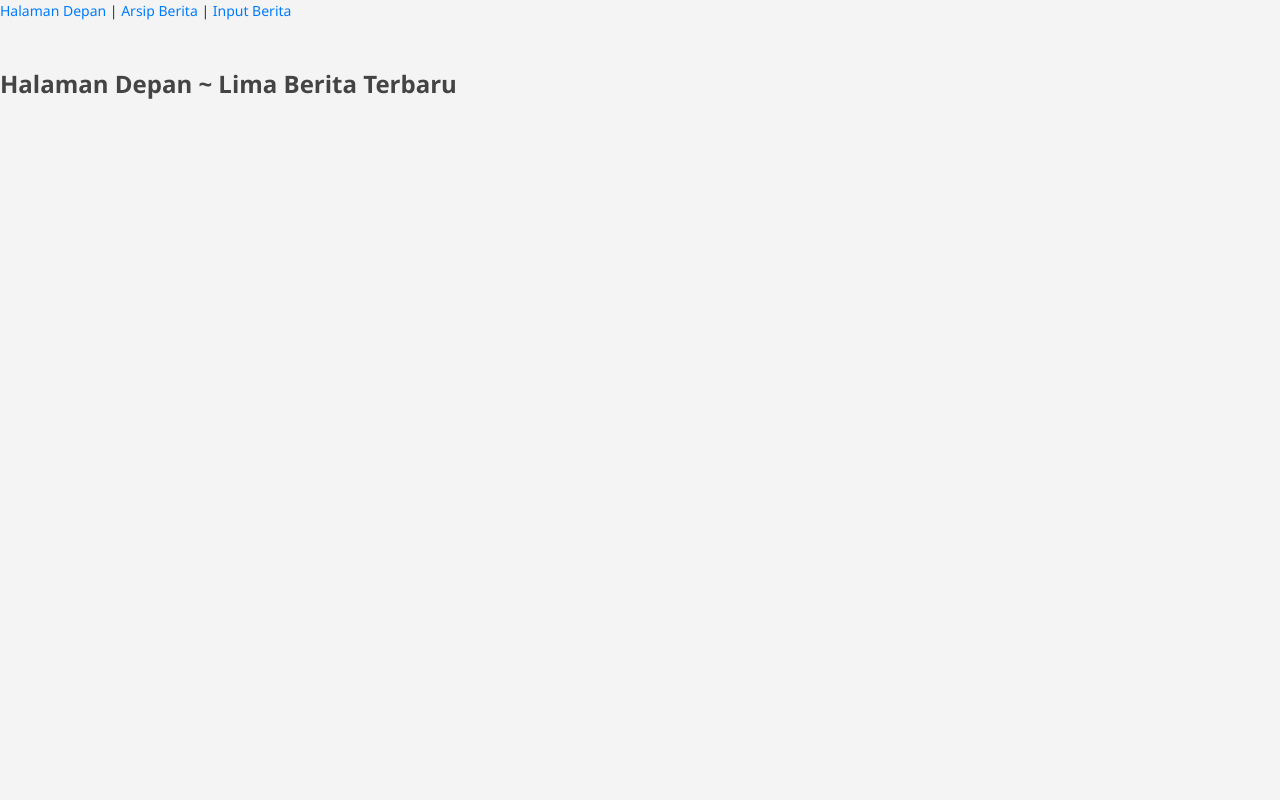
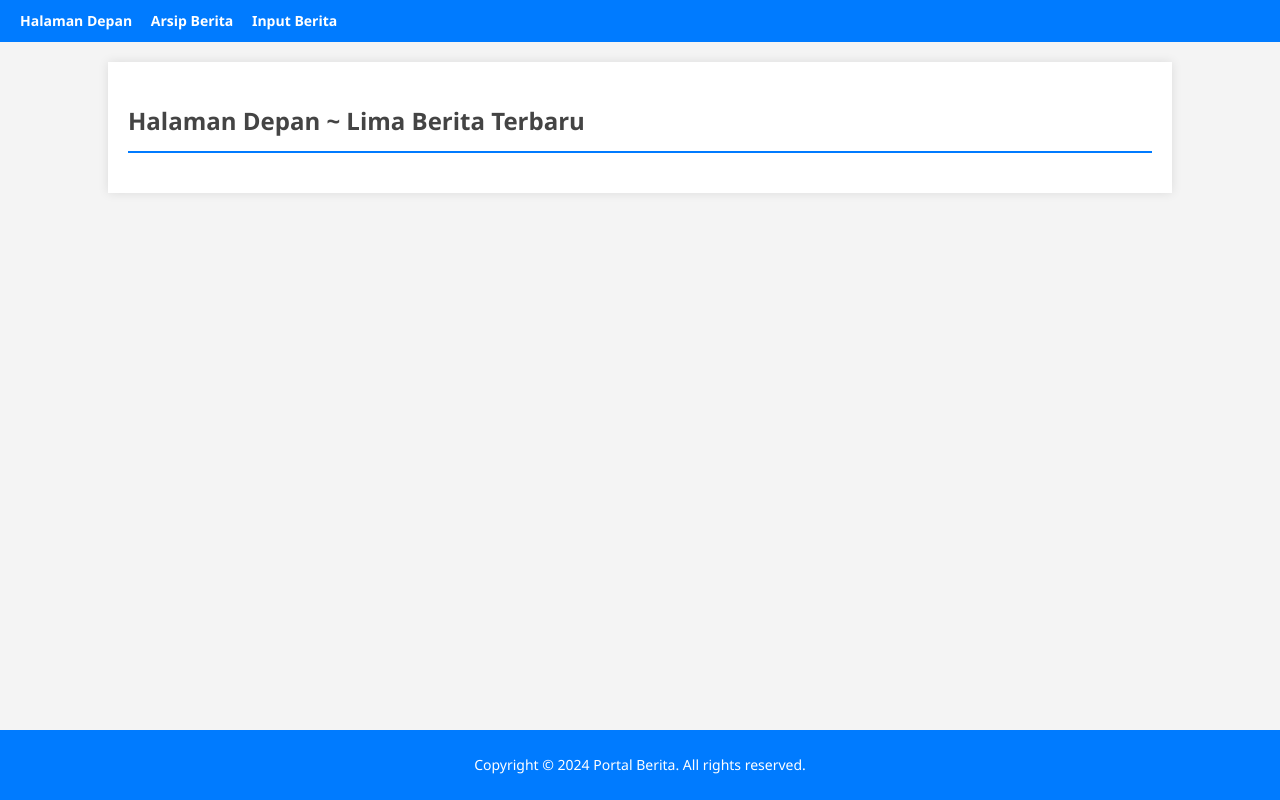
Before and after one commit to Ferdiii06/portalberita, a PHP site: page / in a window 1280 px wide. Run offline with PHP 8.4, Linux system fonts and the light colour scheme; data comes from the database, SQL or seed files in the repository; data that the repository does not hold is empty.

Commit message:
Update index.php

```diff
--- a/index.php
+++ b/index.php
@@ -10,11 +10,17 @@ include("koneksi.php");
         <link rel="stylesheet" href="style.css">
     </head>
     <body>
-        <a href="index.php">Halaman Depan</a> |
-        <a href="arsip_berita.php">Arsip Berita</a> |
+        <!-- Header -->
+        <header>
+            <nav>
+                <a href="index.php">Halaman Depan</a>
+                <a href="arsip_berita.php">Arsip Berita</a>
                 <a href="input_berita.php">Input Berita</a>
-        <br/><br/>
+            </nav>
+        </header>
 
+        <!-- Container -->
+        <div class="container">
             <h2>Halaman Depan ~ Lima Berita Terbaru</h2>
             <?php
                 $query = "SELECT A.id_berita, B.nm_kategori, A.judul, A.headline, A.pengirim, A.tanggal
@@ -28,13 +34,20 @@ include("koneksi.php");
                     $pengirim = stripslashes ($hasil['pengirim']);
                     $tanggal = stripslashes ($hasil['tanggal']);
 
-                //tampilkan berita
-                echo "<font size=4><a href='berita_lengkap.php'?id=$id_berita'>$judul</a></font><br>";
-                echo "<small>Berita dikirimkan oleh <b>$pengirim</b> pada tanggal
-                    <b>$tanggal</b> dalam kategori <b>$kategori</b></small>";
+                    // tampilkan berita
+                    echo "<div class='news-item'>";
+                    echo "<h4><a href='berita_lengkap.php?id=$id_berita'>$judul</a></h4>";
+                    echo "<small>Berita dikirimkan oleh <b>$pengirim</b> pada tanggal <b>$tanggal</b> dalam kategori <b>$kategori</b></small>";
                     echo "<p>$headline</p>";
                     echo "<hr>";
+                    echo "</div>";
                 }
             ?>
+        </div>
+
+        <!-- Footer -->
+        <footer>
+            <p>Copyright © 2024 Portal Berita. All rights reserved.</p>
+        </footer>
     </body>
 </html>
```
Lines whose indentation alone changed are shown as unchanged.
